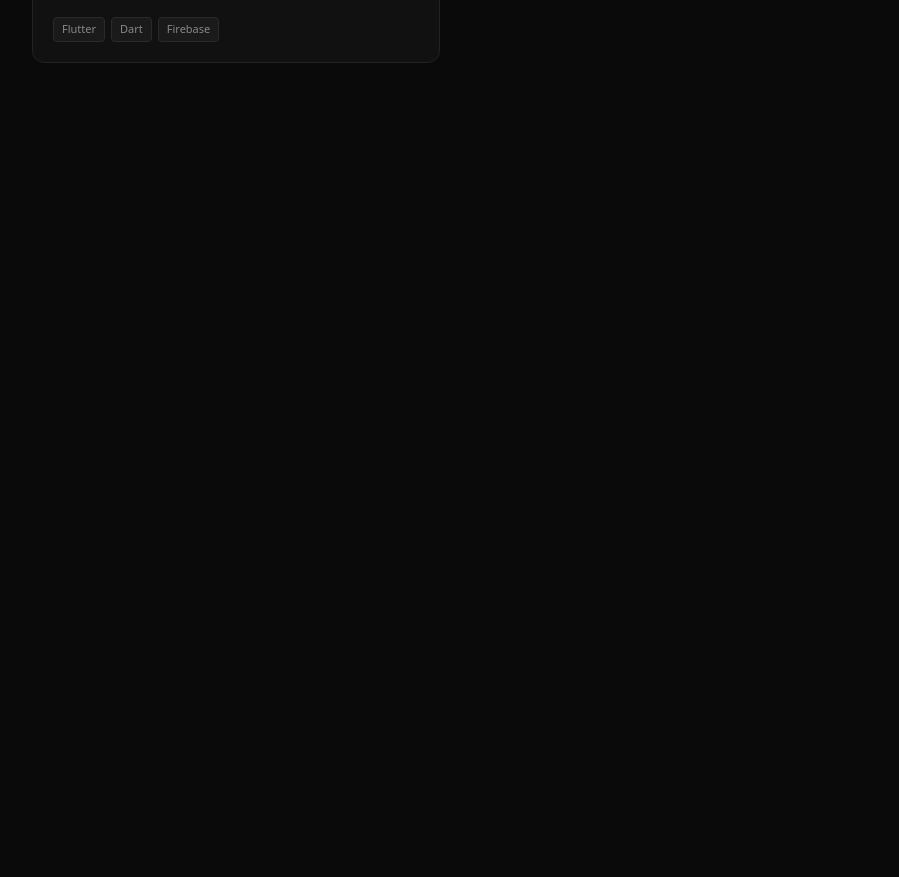
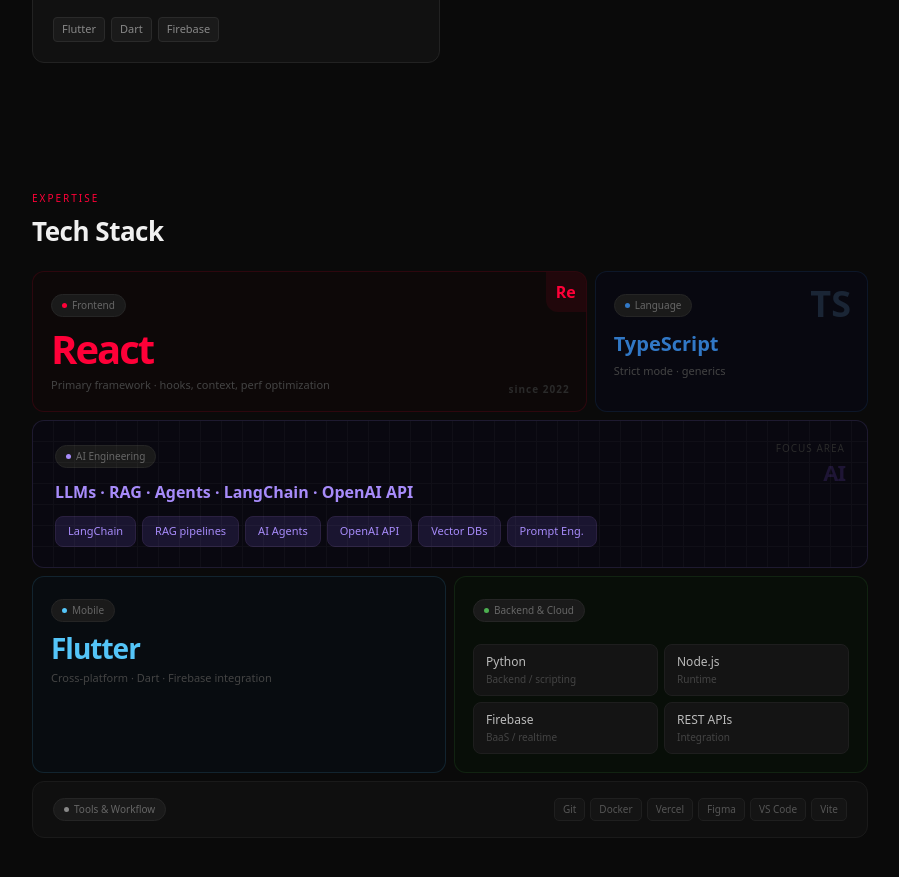
Before and after one commit to DavidGarcia131105/portfolio-david-garcia-2026, a React (Vite) app: page / in a window 1280 px wide. Shown: the part 900-1777 px from the top of the page, without its empty margins (190-1089 px from the left). Before the commit the page ends 1027 px from the top, so only its background shows below. Built offline with nearby package versions, Linux system fonts and the light colour scheme.

Commit message:
feat: add Skills bento grid section

```diff
--- a/src/App.tsx
+++ b/src/App.tsx
@@ -2,6 +2,7 @@
 import Hero from './components/Hero'
 import ProjectCard from './components/ProjectCard'
 import { projects } from './data/projects'
+import Skills from './components/Skills'
 
 function App() {
   return (
@@ -12,11 +13,16 @@
         <h2 style={{ fontSize: 28, fontWeight: 700, color: '#f0f0f0', marginBottom: 32 }}>
           Projects
         </h2>
+
         <div style={{ display: 'grid', gridTemplateColumns: 'repeat(auto-fill, minmax(280px, 1fr))', gap: 20 }}>
           {projects.map((project) => (
             <ProjectCard key={project.id} project={project} />
           ))}
+
         </div>
+      </section>
+      <section>
+        <Skills />
       </section>
     </main>
   )
--- /dev/null
+++ b/src/components/Skills.tsx
@@ -0,0 +1,88 @@
+export default function Skills() {
+  return (
+    <section id="skills" style={{ padding: '64px 32px', maxWidth: 900, margin: '0 auto' }}>
+      <p style={{ fontSize: 10, color: '#FF0038', textTransform: 'uppercase', letterSpacing: 2, marginBottom: 6 }}>Expertise</p>
+      <h2 style={{ fontSize: 26, fontWeight: 700, color: '#f0f0f0', margin: '0 0 20px', letterSpacing: -0.5 }}>Tech Stack</h2>
+
+      <div style={{ display: 'grid', gridTemplateColumns: 'repeat(6, 1fr)', gap: 8 }}>
+
+        {/* React */}
+        <div style={{ gridColumn: 'span 4', borderRadius: 12, background: '#0d0808', border: '1px solid #FF003822', padding: 18, position: 'relative', overflow: 'hidden' }}>
+          <div style={{ position: 'absolute', top: 0, right: 0, width: 40, height: 40, borderBottomLeftRadius: 12, background: '#FF003815', display: 'flex', alignItems: 'center', justifyContent: 'center', fontSize: 16, fontWeight: 800, color: '#FF0038' }}>Re</div>
+          <Pill color="#FF0038">Frontend</Pill>
+          <div style={{ fontSize: 40, fontWeight: 900, color: '#FF0038', lineHeight: 1, marginBottom: 8, letterSpacing: -2 }}>React</div>
+          <p style={{ fontSize: 11, color: '#444', margin: 0 }}>Primary framework · hooks, context, perf optimization</p>
+          <span style={{ fontSize: 10, color: '#2a2a2a', position: 'absolute', bottom: 14, right: 16, fontWeight: 700, letterSpacing: 1 }}>since 2022</span>
+        </div>
+
+        {/* TypeScript */}
+        <div style={{ gridColumn: 'span 2', borderRadius: 12, background: '#080810', border: '1px solid #3178c622', padding: 18, position: 'relative', overflow: 'hidden' }}>
+          <div style={{ position: 'absolute', top: 14, right: 16, fontSize: 36, fontWeight: 900, color: '#1a2535', lineHeight: 1 }}>TS</div>
+          <Pill color="#3178c6">Language</Pill>
+          <div style={{ fontSize: 20, fontWeight: 700, color: '#3178c6', marginBottom: 4 }}>TypeScript</div>
+          <p style={{ fontSize: 11, color: '#444', margin: 0 }}>Strict mode · generics</p>
+        </div>
+
+        {/* AI */}
+        <div style={{ gridColumn: 'span 6', borderRadius: 12, background: '#090810', border: '1px solid #a78bfa22', padding: '20px 22px', position: 'relative', overflow: 'hidden' }}>
+          <div style={{ position: 'absolute', inset: 0, opacity: 0.03, backgroundImage: 'repeating-linear-gradient(0deg,transparent,transparent 20px,#fff 20px,#fff 21px),repeating-linear-gradient(90deg,transparent,transparent 20px,#fff 20px,#fff 21px)' }} />
+          <div style={{ display: 'flex', justifyContent: 'space-between', alignItems: 'flex-start' }}>
+            <div>
+              <Pill color="#a78bfa">AI Engineering</Pill>
+              <div style={{ fontSize: 16, fontWeight: 700, color: '#a78bfa', marginBottom: 0 }}>LLMs · RAG · Agents · LangChain · OpenAI API</div>
+            </div>
+            <div style={{ textAlign: 'right' }}>
+              <div style={{ fontSize: 10, color: '#2a2a2a', letterSpacing: 1 }}>FOCUS AREA</div>
+              <div style={{ fontSize: 22, fontWeight: 800, color: '#1e1535', letterSpacing: -1 }}>AI</div>
+            </div>
+          </div>
+          <div style={{ display: 'flex', flexWrap: 'wrap', gap: 6, marginTop: 12 }}>
+            {['LangChain', 'RAG pipelines', 'AI Agents', 'OpenAI API', 'Vector DBs', 'Prompt Eng.'].map(t => (
+              <span key={t} style={{ background: '#1a1530', border: '1px solid #2a2040', color: '#a78bfa', borderRadius: 8, padding: '6px 12px', fontSize: 11, fontWeight: 500 }}>{t}</span>
+            ))}
+          </div>
+        </div>
+
+        {/* Flutter */}
+        <div style={{ gridColumn: 'span 3', borderRadius: 12, background: '#080c10', border: '1px solid #54c5f822', padding: 18 }}>
+          <Pill color="#54c5f8">Mobile</Pill>
+          <div style={{ fontSize: 28, fontWeight: 900, color: '#54c5f8', lineHeight: 1, marginBottom: 8, letterSpacing: -1 }}>Flutter</div>
+          <p style={{ fontSize: 11, color: '#444', margin: 0 }}>Cross-platform · Dart · Firebase integration</p>
+        </div>
+
+        {/* Backend */}
+        <div style={{ gridColumn: 'span 3', borderRadius: 12, background: '#080e08', border: '1px solid #4caf5022', padding: 18 }}>
+          <Pill color="#4caf50">Backend & Cloud</Pill>
+          <div style={{ display: 'grid', gridTemplateColumns: '1fr 1fr', gap: 6, marginTop: 10 }}>
+            {[['Python', 'Backend / scripting'], ['Node.js', 'Runtime'], ['Firebase', 'BaaS / realtime'], ['REST APIs', 'Integration']].map(([name, type]) => (
+              <div key={name} style={{ background: '#141414', border: '1px solid #1e1e1e', borderRadius: 8, padding: '8px 12px' }}>
+                <div style={{ fontSize: 12, color: '#bbb', fontWeight: 500 }}>{name}</div>
+                <div style={{ fontSize: 10, color: '#444', marginTop: 1 }}>{type}</div>
+              </div>
+            ))}
+          </div>
+        </div>
+
+        {/* Tools */}
+        <div style={{ gridColumn: 'span 6', borderRadius: 12, background: '#0f0f0f', border: '1px solid #1a1a1a', padding: '16px 20px', display: 'flex', alignItems: 'center', justifyContent: 'space-between' }}>
+          <Pill color="#888" noMargin>Tools & Workflow</Pill>
+          <div style={{ display: 'flex', flexWrap: 'wrap', gap: 5 }}>
+            {['Git', 'Docker', 'Vercel', 'Figma', 'VS Code', 'Vite'].map(t => (
+              <span key={t} style={{ fontSize: 10, color: '#555', background: '#141414', border: '1px solid #1f1f1f', borderRadius: 5, padding: '3px 8px' }}>{t}</span>
+            ))}
+          </div>
+        </div>
+
+      </div>
+    </section>
+  )
+}
+
+function Pill({ color, children, noMargin }: { color: string; children: string; noMargin?: boolean }) {
+  return (
+    <div style={{ display: 'inline-flex', alignItems: 'center', gap: 5, background: '#1a1a1a', border: '1px solid #252525', borderRadius: 20, padding: '3px 10px', fontSize: 10, color: '#666', marginBottom: noMargin ? 0 : 12 }}>
+      <div style={{ width: 5, height: 5, borderRadius: '50%', background: color }} />
+      {children}
+    </div>
+  )
+}
```
